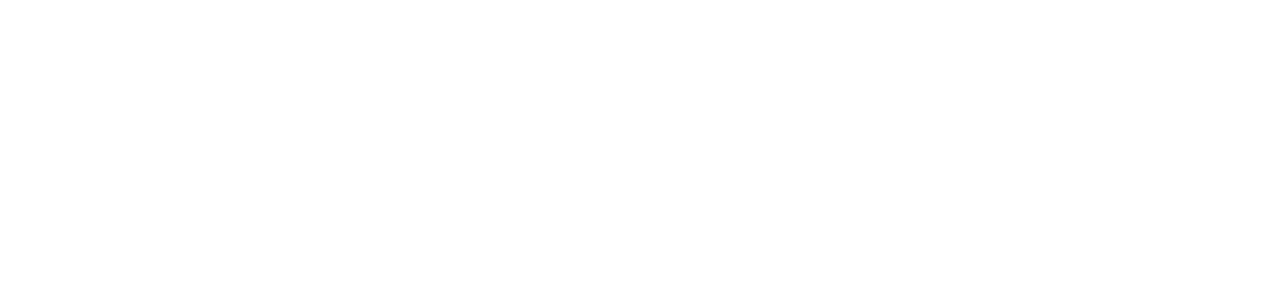
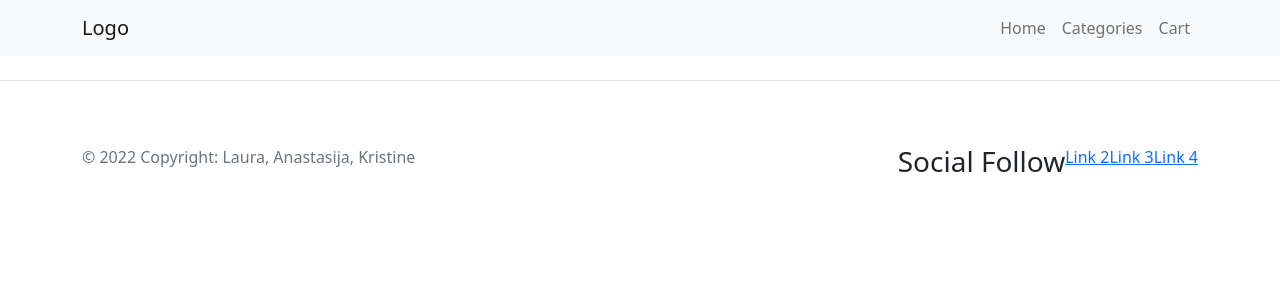
Before and after one commit to LauraStabulniece/hackathon-3, a React (Create React App) app: page / in a window 1280 px wide. Shown: the top 300 px of the page. Built offline with nearby package versions, Linux system fonts and the light colour scheme.

Commit message:
add header + footer

```diff
--- a/src/Components/Footer.js
+++ b/src/Components/Footer.js
@@ -1,8 +1,33 @@
+import SocialFollow from "./SocialFollow";
+
 function Footer() {
     return (
-        <div>
-
-        </div>
+         <footer className="d-flex flex-wrap justify-content-between align-items-center py-3 my-4 border-top">
+            <div className="container">
+                <div className="row">
+                    <div className="col-md-6 mt-5 mb-5">
+                    <span class="text-muted">&copy; 2022 Copyright: Laura, Anastasija, Kristine</span>
+                    </div>
+                    <div className="col-md-6 mt-5 mb-5">
+                    <ul className="justify-content-end list-unstyled d-flex">
+                        <SocialFollow />
+              <li className="list-unstyled">
+                 <a href="https://www.facebook.com/valters.polakovs" style= {{color:"grey"}} className="fa fa-lg fa-facebook pull-right"></a>
+              </li>
+              <li className="list-unstyled">
+                <a href="#!">Link 2</a>
+              </li>
+              <li className="list-unstyled">
+                <a href="#!">Link 3</a>
+              </li>
+              <li className="list-unstyled">
+                <a href="#!">Link 4</a>
+              </li>
+            </ul>
+                    </div>
+                </div>
+            </div>
+        </footer>
     )
 }
 
--- a/src/Components/Header.js
+++ b/src/Components/Header.js
@@ -1,9 +1,40 @@
+import { Link } from "react-router-dom";
+
 function Header() {
     return (
         <div>
+        <nav className="navbar navbar-expand-lg navbar-light bg-light">
+            <div className="container">
+                <Link className="navbar-brand" to="/">Logo</Link>
+                <button
+                    class="navbar-toggler"
+                    type="button"
+                    data-bs-toggle="collapse"
+                    data-bs-target="#navbarNav"
+                    aria-controls="navbarNav"
+                    aria-expanded="false"
+                    aria-label="Toggle navigation"
+                  >
+                    <span class="navbar-toggler-icon"></span>
+                  </button>
+                <div className="collapse navbar-collapse justify-content-end" id="navbarNav">
+                    <ul className="navbar-nav">
+                        <li className="nav-item">
+                            <Link className="nav-link" to="/">Home</Link>
+                        </li>
+                        <li className="nav-item">
+                            <Link className="nav-link" to="/categories">Categories</Link>
+                        </li>
+                        <li className="nav-item">
+                            <Link className="nav-link" to="/cat">Cart</Link>
+                        </li>
+                    </ul>
+                </div>
+            </div>
+        </nav>
+    </div>
+)
 
-        </div>
-    )
 }
 
 export default Header;
--- /dev/null
+++ b/src/Components/SocialFollow.js
@@ -0,0 +1,13 @@
+import { FontAwesomeIcon } from "@fortawesome/react-fontawesome";
+
+
+
+function SocialFollow(){
+    return (
+        <div>
+<h3>Social Follow</h3>
+        </div>
+    )
+}
+
+export default SocialFollow;
```
